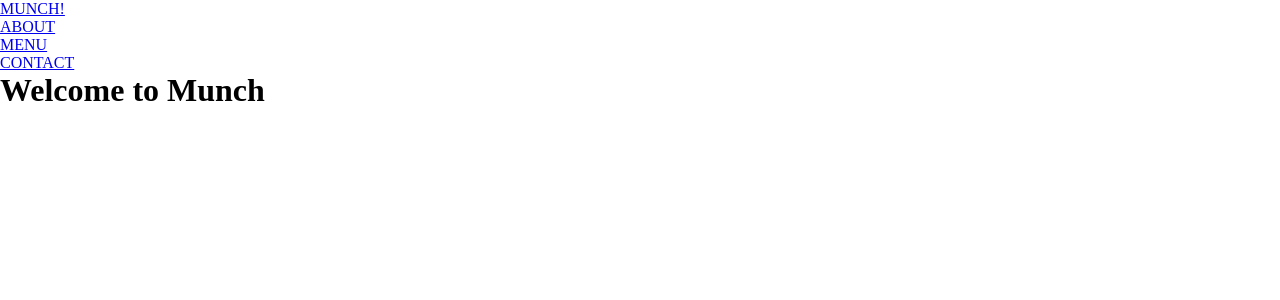
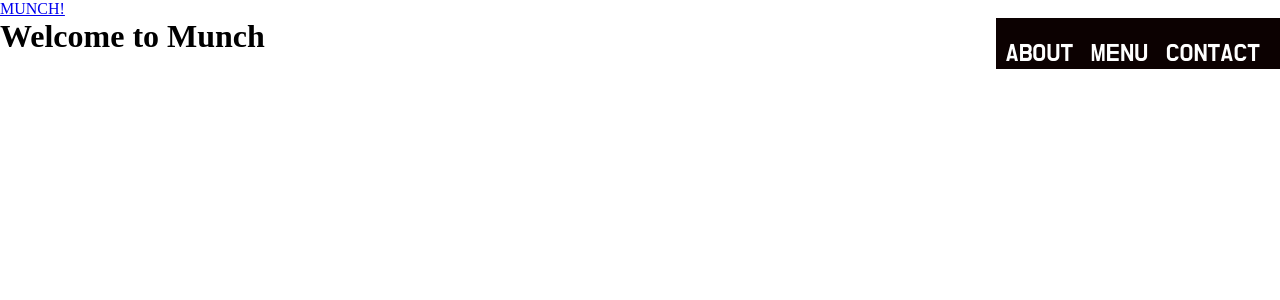
Before and after one commit to annuc1s/ms3_munch_dataCentricDevelopment, a Flask app: page / in a window 1280 px wide. Shown: the top 300 px of the page. Run offline with Flask 2, Linux system fonts and the light colour scheme.

Commit message:
nav-bar styling

```diff
--- a/static/css/style.css
+++ b/static/css/style.css
@@ -8,3 +8,32 @@
   border: 0;
   box-sizing: border-box;
 }
+
+/*---------------Navigation Bar */
+#navigation-container{
+
+}
+
+#nav-bar{
+    float: right;
+    font-family: 'Do Hyeon', sans-serif;
+    font-size: 25px;
+    padding-right: 20px;
+    padding-top: 20px;
+    font-weight: 400;
+    background-color: rgb(12, 1, 1);
+}
+
+#nav-bar ul{
+    list-style-type: none;
+}
+
+#nav-bar ul li{
+    display: inline;
+}
+
+.nav-btn{
+    text-decoration: none;
+    padding-left: 10px;
+    color: white;
+}
```
